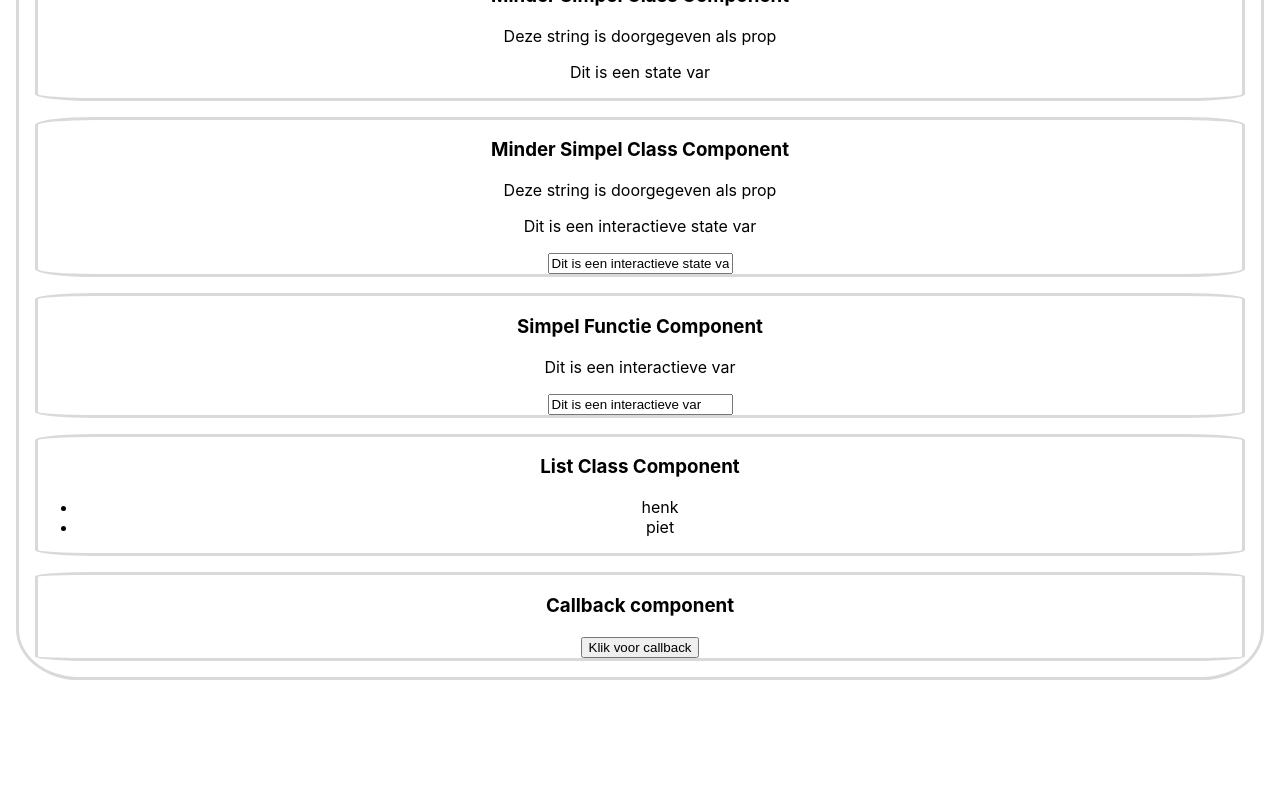
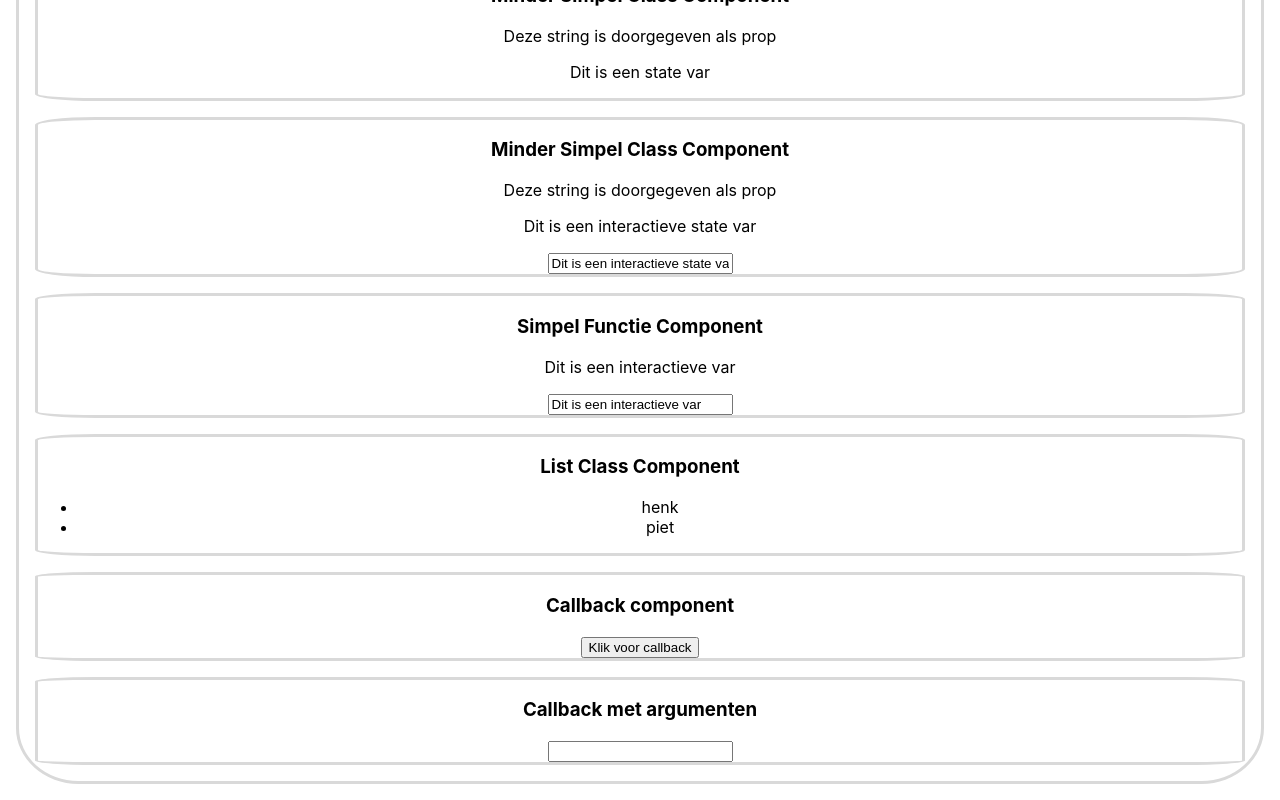
Before and after one commit to joke-000/React-demo, a React (Create React App) app: page / in a window 1280 px wide. Shown: the part 354-1154 px from the top of the page. Before the commit the page ends 1050 px from the top, so only its background shows below. Built offline with nearby package versions, Linux system fonts and the light colour scheme.

Commit message:
added a lot of examples

```diff
--- a/src/App.js
+++ b/src/App.js
@@ -127,11 +127,10 @@ class ListClassComponent extends Component {
 }
 
 
-//Dit component
+//Component met simpele callback
 class CallbackComponent extends Component {
   constructor(props) {
   super(props);
-   this.state = { myInteractiveStateVar: "Dit is een interactieve state var" };
   }
   render() {
     return (
@@ -143,11 +142,33 @@ class CallbackComponent extends Component {
   }
 }
 
+//Component met callback waarin een argument meegegeven wordt.
+class CallbackMetArgumentComponent extends Component {
+  constructor(props) {
+  super(props);
+  }
+  render() {
+    return (
+      <div className="ComponentContainer">
+        <h3> Callback met argumenten</h3>
+        <input
+          value = {""}
+          onChange={(event) => this.props.callBackProp(event)}
+          />
+      </div>
+    )
+  }
+}
+
 
 function App() {
 
   function callbackVoorbeeld(){
      alert("Callback");
+  }
+
+  function callbackMetArgumenten(event){
+    alert("Callback met argumenten! Input value is: "+ event.target.value)
   }
 
 
@@ -161,6 +182,8 @@ function App() {
       <InterActiefFunctieComponent />
       <ListClassComponent />
       <CallbackComponent callBackProp={callbackVoorbeeld} />
+      <CallbackMetArgumentComponent callBackProp={(event) => callbackMetArgumenten(event)} />
+
     </div>
   );
 }
```
